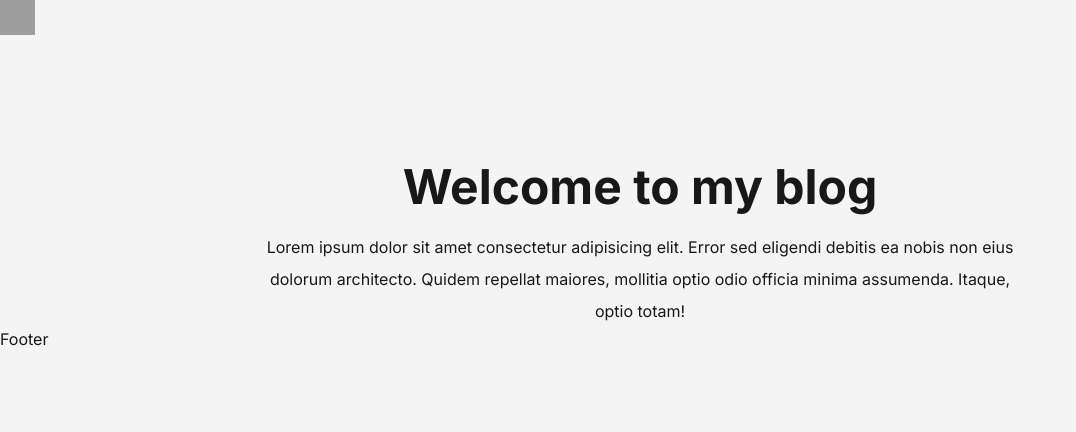
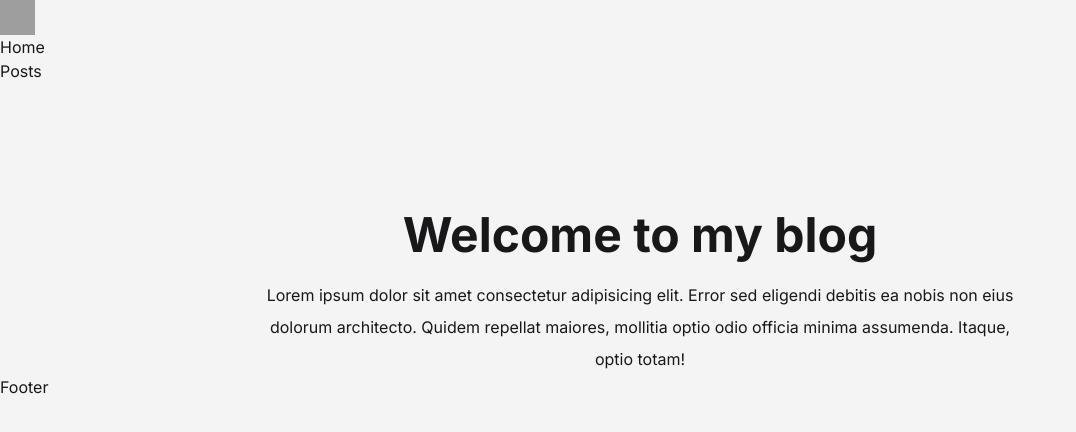
Before and after one commit to byfolarin/next-init, a Next.js app: page / in a window 1280 px wide. Shown: the top 432 px of the page, without its empty margins (0-1076 px from the left). Built offline with nearby package versions, Linux system fonts and the light colour scheme; grey boxes are pictures that could not be loaded.

Commit message:
navigation

```diff
--- a/src/components/Header.tsx
+++ b/src/components/Header.tsx
@@ -1,7 +1,22 @@
 import Image from "next/image"
+import Link from "next/link"
+
+
+const navLink =[
+    {
+        href:'/',
+        label:'Home',
+    },
+
+    {
+        href:'/posts',
+        label:'Posts',
+    }
+]
 
 
 export default function Header() {
+
   return (
     <div>
       <header>
@@ -11,6 +26,19 @@ export default function Header() {
         width={35}
         height={35}
         />
+
+        <nav>
+            <ul>
+             { navLink.map((link)=>(
+                    <li key={link.href}>
+                        <Link href={link.href}>
+                            {link.label}
+                        </Link>
+                    </li>
+             ))
+             }
+            </ul>
+        </nav>
       </header>
     </div>
   )
```
